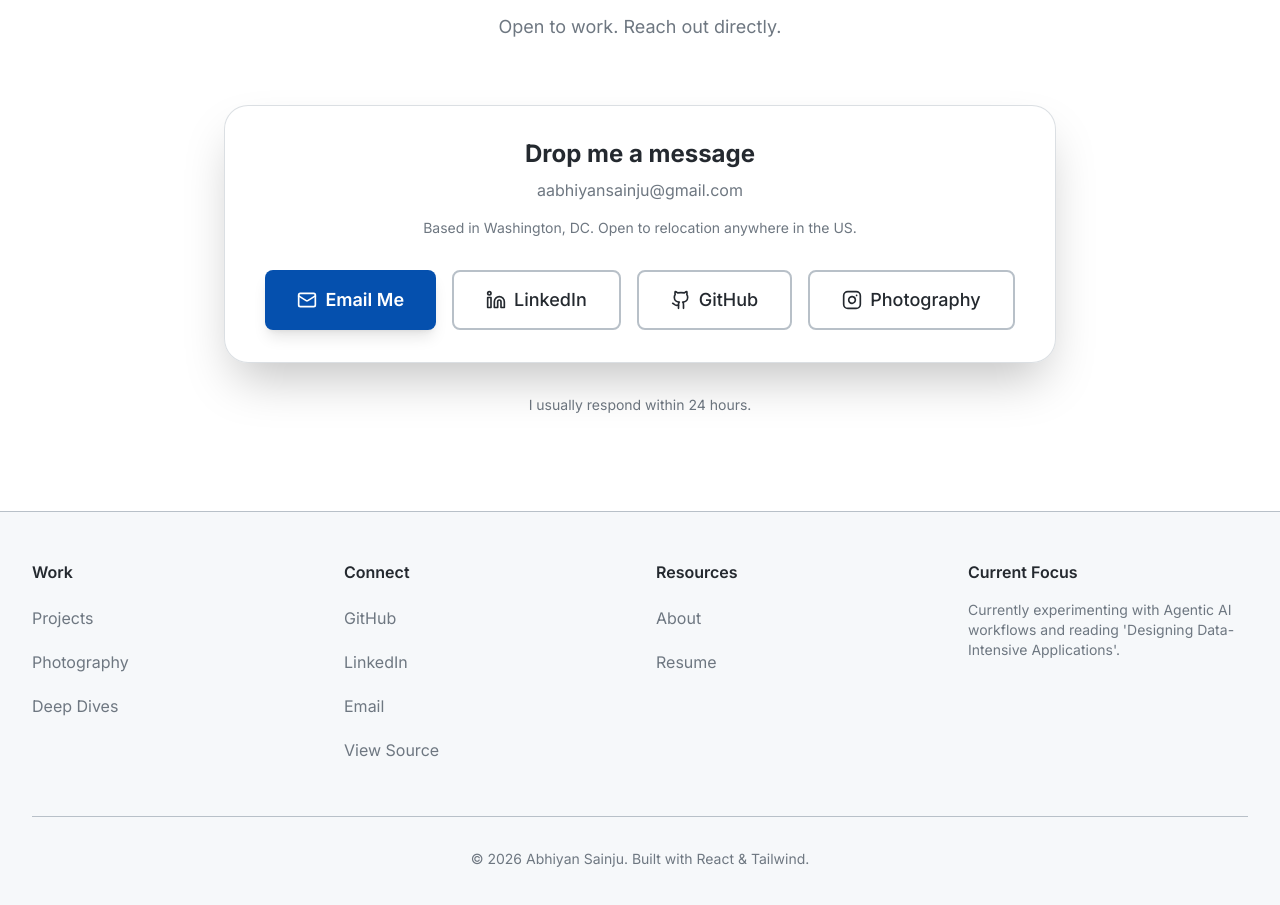
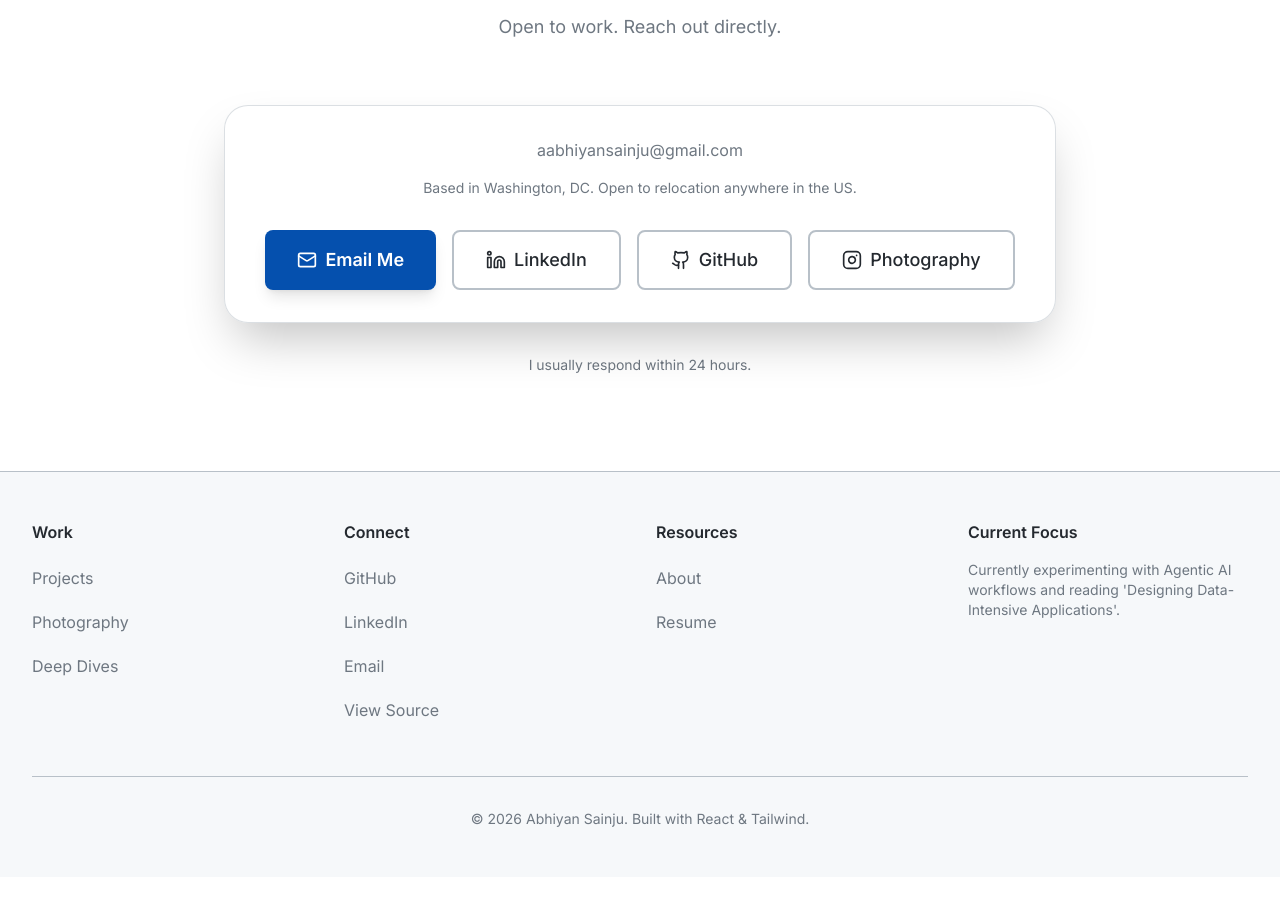
Before and after one commit to aabhiyann/portfolio-abhiyan, a React (Vite) app: page / in a window 1280 px wide. Shown: the part 3200-4105 px from the top of the page. After the commit the page ends 4077 px from the top, so only its background shows below. Built offline with nearby package versions, Linux system fonts and the light colour scheme.

Commit message:
fix(contact): remove redundant 'Drop me a message' card heading

```diff
--- a/src/components/ContactSection.tsx
+++ b/src/components/ContactSection.tsx
@@ -26,9 +26,6 @@ const ContactSection: React.FC = () => {
           className="flex flex-col items-center gap-8"
         >
           <div className="p-8 rounded-3xl glass-card w-full shadow-2xl">
-            <h3 className="text-2xl font-bold text-text-primary mb-2">
-              Drop me a message
-            </h3>
             <p className="text-text-muted mb-4">aabhiyansainju@gmail.com</p>
             <p className="text-text-muted text-sm mb-8">
               Based in Washington, DC. Open to relocation anywhere in the US.
```
